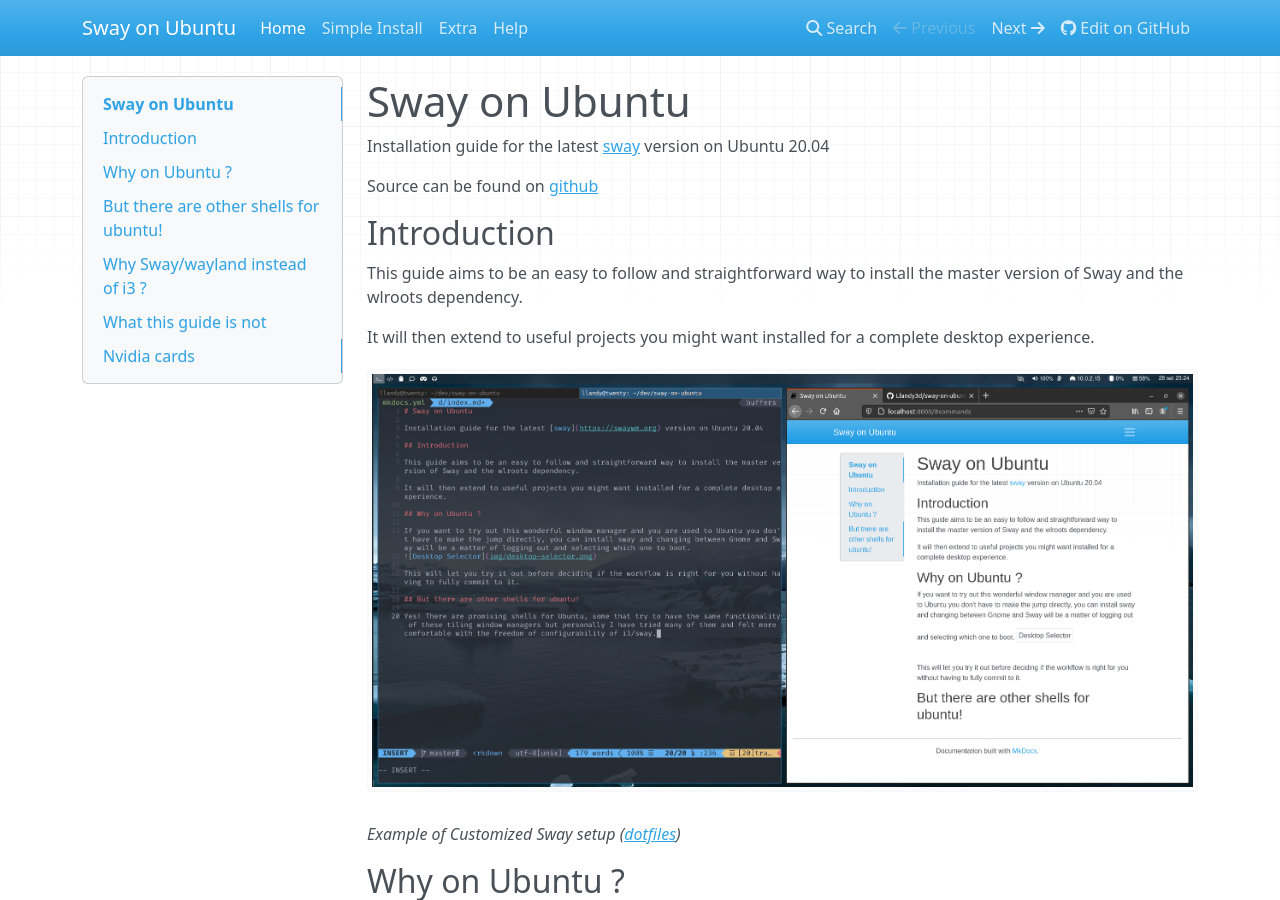
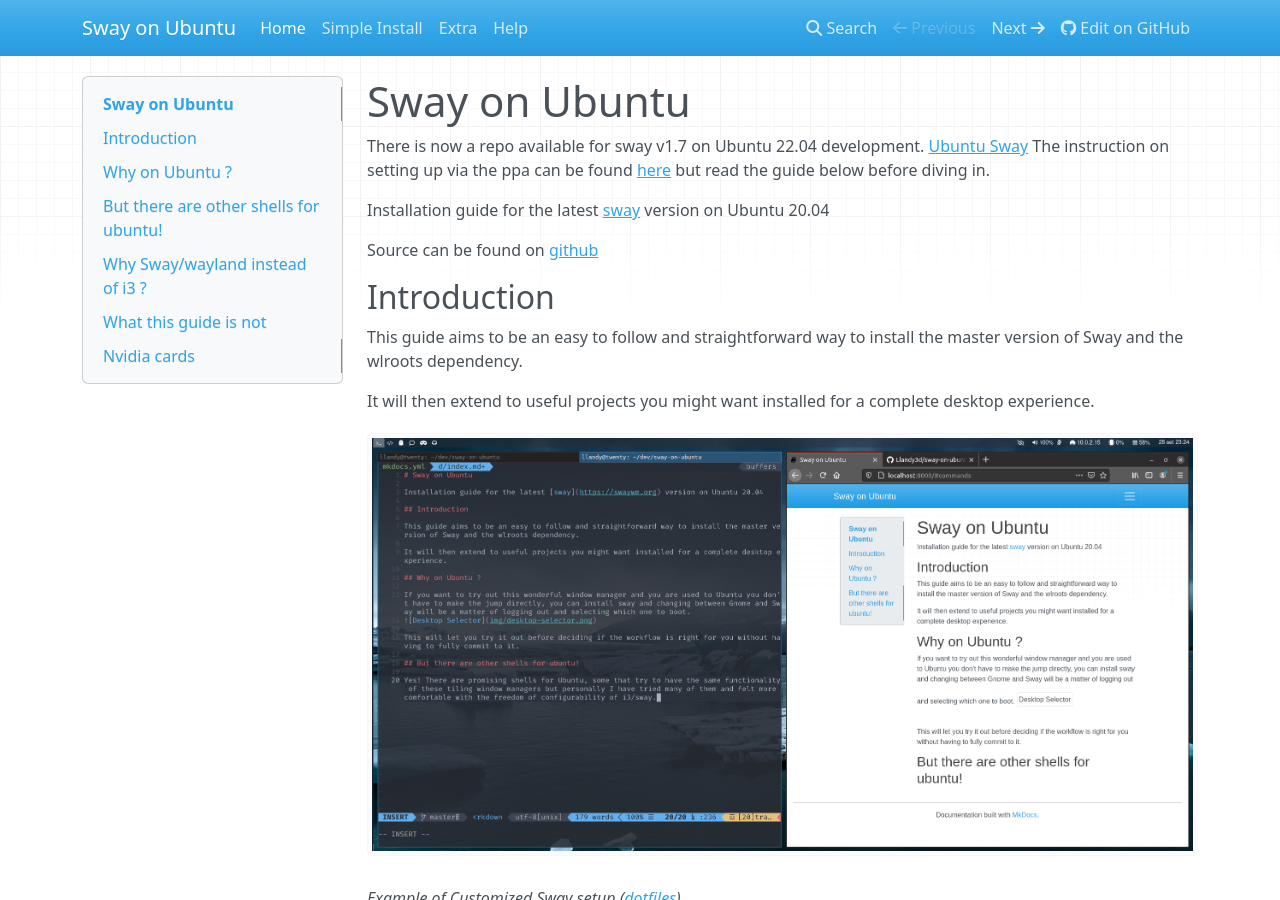
Before and after one commit to Llandy3d/sway-on-ubuntu, an MkDocs documentation site: the page built from docs/index.md, in a window 1280 px wide and 900 px high. Built offline with MkDocs 1.6.1, drawn with Linux system fonts in a browser that asks for light colours; nearby versions of some CDN libraries.

Commit message:
adding ppa instructions

```diff
--- a/docs/index.md
+++ b/docs/index.md
@@ -1,4 +1,7 @@
 # Sway on Ubuntu
+
+There is now a repo available for sway v1.7 on Ubuntu 22.04 development. [Ubuntu Sway](https://launchpad.net/~ubuntu-sway/+archive/ubuntu/stable)
+The instruction on setting up via the ppa can be found [here](img/ppa_sway-on-ubuntu.md) but read the guide below before diving in.
 
 Installation guide for the latest [sway](https://swaywm.org) version on Ubuntu 20.04
 
```
Also changed, not shown: docs/ppa_sway-on-ubuntu.md (added, +27 -0 lines).
